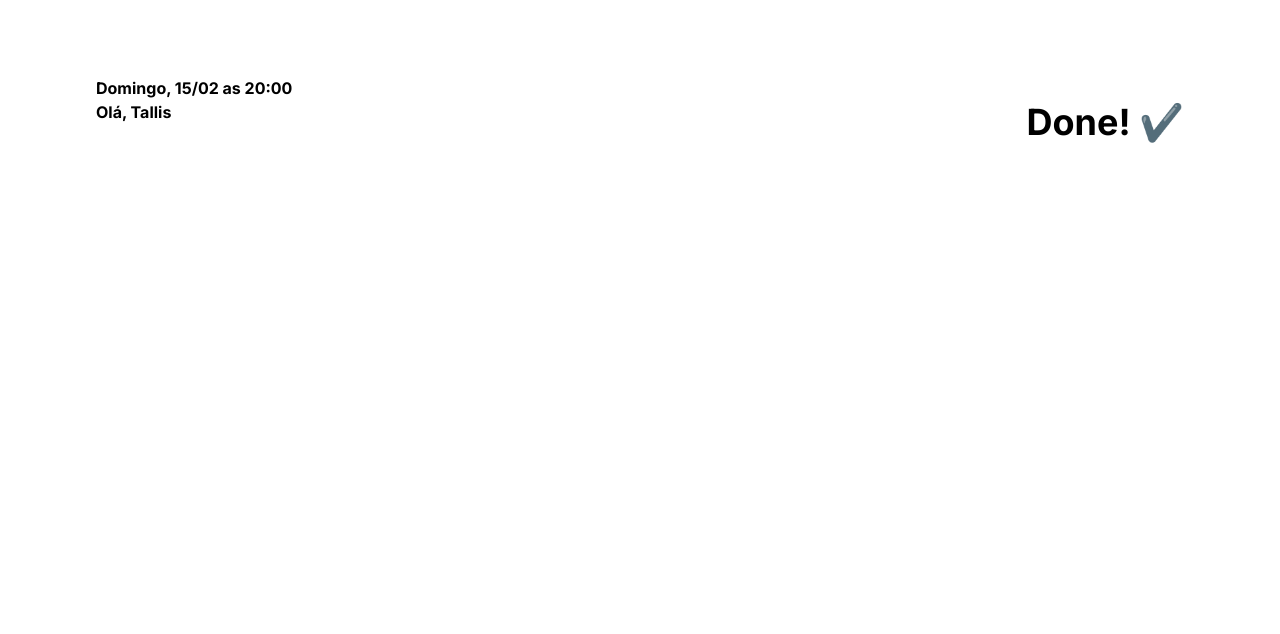
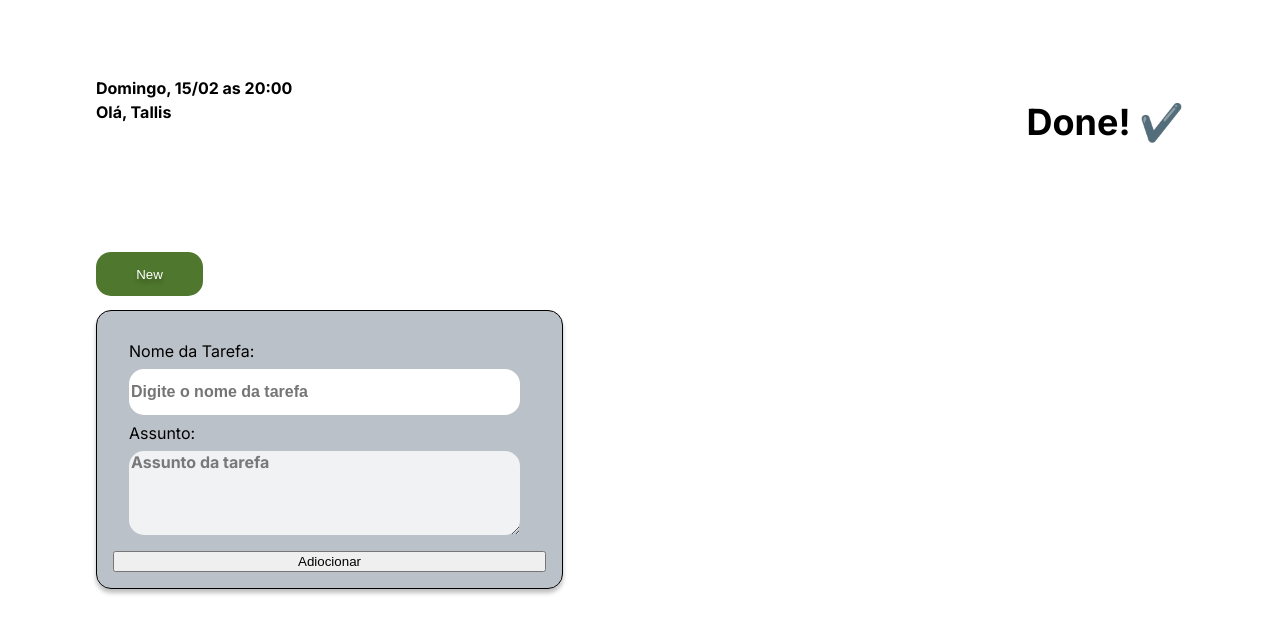
Before and after one commit to tallismelo07/projeto-lista-de-tarefa, a plain HTML site: page index.html in a window 1280 px wide. Drawn offline with Linux system fonts and the light colour scheme.

Commit message:
Colocando outros elementos na paginas e colocando os estilos adequados

```diff
--- a/css/header.css
+++ b/css/header.css
@@ -19,3 +19,10 @@
     font-size: 36px;
     font-weight: 700;
 }
+
+.new {
+    display: flex;
+    justify-content: space-between;
+    margin: 6em;
+    padding: .5em 0;
+}
--- /dev/null
+++ b/css/tarefa.css
@@ -0,0 +1,61 @@
+.new-button {
+    font-weight: 500;
+    color: var(--branco);
+    background-color: var(--verde);
+    border-radius: 15px;
+    line-height: 19px;
+    text-shadow: 0px 4px 4px rgba(0, 0, 0, 0.25);
+    border: none;
+    width: 107px;
+    height: 44px;
+}
+
+
+
+.lista {
+    display: flex;
+    flex-direction: column;
+    margin: 6em;
+    background-color: var(--cinza);
+    padding: 1rem;
+    width: 467px;
+    border-radius: 15px;
+    box-sizing: border-box;
+    background: rgba(173, 181, 189, 0.827451);
+    border: 1px solid #000000;
+    box-shadow: 0px 4px 4px rgba(0, 0, 0, 0.25);
+    position: relative;
+    top: -90px;
+}
+
+.tarefas {
+    padding: 1em;
+    display: flex;
+    flex-direction: column;
+    gap: 10px;
+}
+
+.input-tarefa {
+    width: 387px;
+    height: 44px;
+    background: #FFFFFF;
+    border-radius: 15px;
+    border: none;
+    font-weight: 700;
+    font-size: 16px;
+    line-height: 19px;
+    color: rgba(0, 0, 0, 0.5);
+}
+
+.assunto {
+    width: 387px;
+    height: 80px;
+    background: rgba(255, 255, 255, 0.8);
+    border-radius: 15px;
+    border: none;
+    font-family: var(--fonte-principal);
+    font-weight: 700;
+    font-size: 16px;
+    line-height: 19px;
+    color: rgba(0, 0, 0, 0.5);
+}
--- a/index.html
+++ b/index.html
@@ -17,7 +17,16 @@
         <h1 class="logo">Done! ✔️</h1>
     </header>
     <section class="new">
-
+        <button class="new-button" id="botao">New</button>
+    </section>
+    <section class="lista">
+        <div class="tarefas">
+            <p class="nome-tarefa">Nome da Tarefa:</p>
+            <input type="text" id="input-tarefa" class="input-tarefa" placeholder="Digite o nome da tarefa">
+            <p class="nome-tarefa">Assunto:</p>
+            <textarea name="assunto" id="text-tarefa" class="assunto">Assunto da tarefa</textarea>
+        </div>
+        <button class="adicionar" id="adicionar">Adiocionar</button>
     </section>
 </body>
 </html>
--- a/style.css
+++ b/style.css
@@ -1,4 +1,5 @@
 @import url(css/header.css);
+@import url(css/tarefa.css);
 
 :root {
     --preto: #000000;
```
